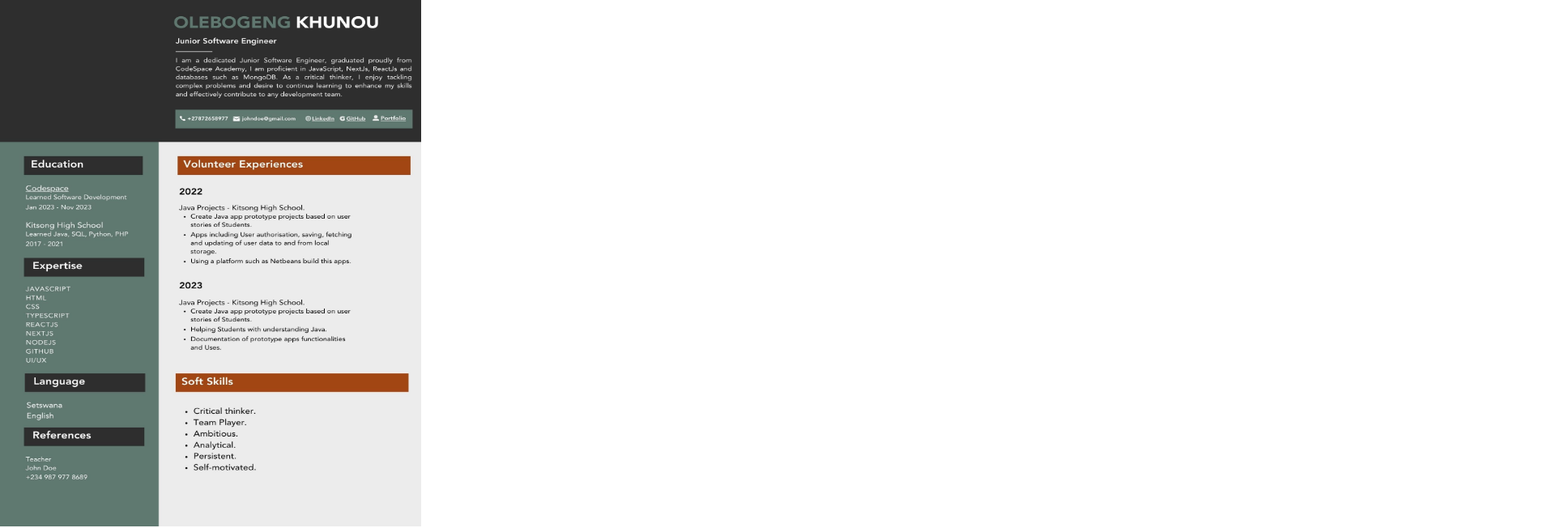
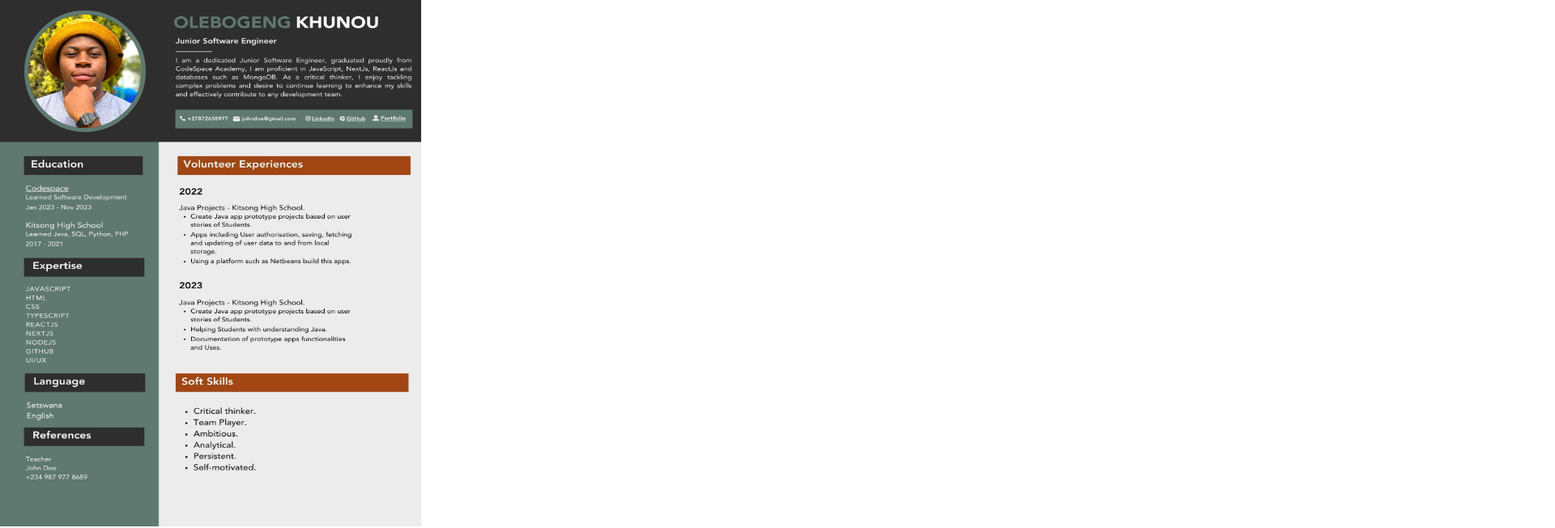
Before and after one commit to OlebogengKhunou/Beta-Apps, a plain HTML site: page Animated-CV/index.html in a window 1280 px wide. Shown: the top 652 px of the page at 81% size, 1920 px wide, since content can reach past the window. Drawn offline with Linux system fonts and the light colour scheme.

Commit message:
changed styling to make the two profile image into a flip card

```diff
--- a/Animated-CV/styles.css
+++ b/Animated-CV/styles.css
@@ -1,33 +1,63 @@
-body{
+*{
+    margin:0%;
     padding: 0%;
-    margin: 0%;
 }
 
-.cv{
-    width: 68vh;
-}
+.image-container {
+    border-radius: 50%;
+    width: 140px; /* Adjust the width and height according to your images */
+    height: 140px;
+    border: 5px solid rgb(95,121,112);
+    margin: 13px 0px 0px 30px;
+  }
 
-.cvcontainer{
-   display: flex;
-   justify-content: center;
-}
+  .flip-container {
+    width: 100%;
+    height: 100%;
+    transform-style: preserve-3d;
+    transition: transform 2s;
+    animation: flipAnimation 5s infinite alternate;
+  }
 
-.profileImage{
-    border-radius: 100%;
-    width: 128.5px;
-    height: 128.5px;
-}
+  .flip-container:hover {
+    animation-play-state: paused;
+  }
 
-.piContainer{
-    background-color: rgb(95,121,112);
+  .flipper {
+    width: 100%;
+    height: 100%;
+    transform-style: preserve-3d;
+  }
+
+  .front,
+  .back {
+    width: 100%;
+    height: 100%;
+    position: absolute;
+    backface-visibility: hidden;
+  }
+
+  .back {
+    transform: rotateY(180deg);
+  }
+
+  .image {
+    width: 100%;
+    height: 100%;
     border-radius: 50%;
-    width: 140px;
-    height: 140px;
-    align-items: center;
-    margin-top: 14px;
-    display:flex;
-    justify-content: center;
+  }
+
+  .cvImage{
     position: absolute;
-    top:0%;
-    right:54.5%;
-}
+    top: 0%;
+    z-index: -1;
+  }
+
+  @keyframes flipAnimation {
+    0% {
+      transform: rotateY(0deg);
+    }
+    100% {
+      transform: rotateY(180deg);
+    }
+  }
```
